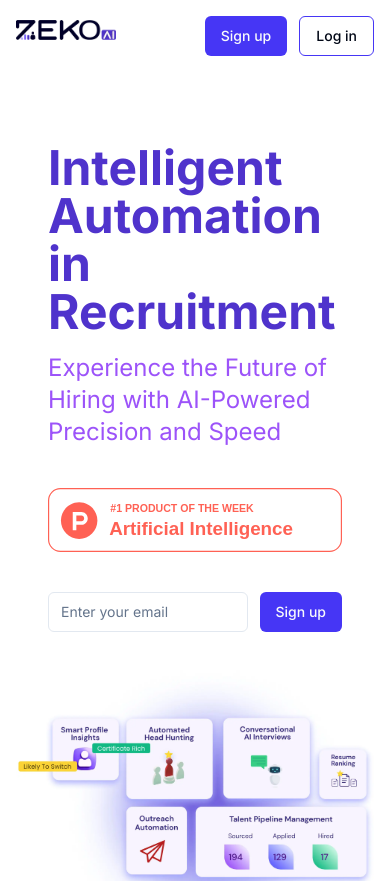
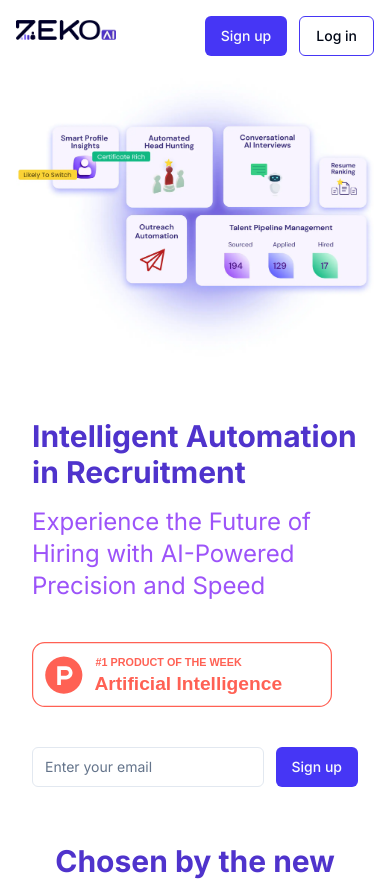
Before and after one commit to kesh-007/zeko.ai, a Next.js app: page / in a window 390 px wide. Shown: the top 881 px of the page. Built offline with nearby package versions, Linux system fonts and the light colour scheme.

Commit message:
lazy loading added

```diff
--- a/src/app/layout.tsx
+++ b/src/app/layout.tsx
@@ -7,7 +7,7 @@
 const inter = Inter({ subsets: ["latin"] });
 
 export const metadata: Metadata = {
-  title: "Zeko AI",
+  title: "Zeko.ai",
   description: "Zeko Hunt simplifies IT hiring by expertly finding skilled candidates from vast data pools. Filling critical roles is now faster and easier",
 };
 
--- a/src/app/page.tsx
+++ b/src/app/page.tsx
@@ -1,14 +1,17 @@
-import Advantages from '@/components/Advantages'
-import BackedBy from '@/components/BackedBy'
-import Banner from '@/components/Banner'
-import Customers from '@/components/Customers'
-import EffortlessSection from '@/components/EffortlessSection'
-import Header from '@/components/Header'
-import Products from '@/components/Products'
-import Talents from '@/components/Talents'
 import React from 'react'
+import dynamic from 'next/dynamic'
 
 const page = () => {
+  const Header = dynamic(() => import('@/components/Header'))
+  const Customers = dynamic(() => import('@/components/Customers'))
+  const Products  = dynamic(() => import('@/components/Products'))
+  const Advantages = dynamic(() => import('@/components/Advantages'))
+  const Talents = dynamic(() => import('@/components/Talents'))
+  const EffortlessSection = dynamic(() => import('@/components/EffortlessSection'))
+  const Banner = dynamic(() => import('@/components/Banner'))
+  const BackedBy = dynamic(() => import('@/components/BackedBy'))
+
+
   return (
     <div>
       <Header/>
--- a/src/components/Customers.tsx
+++ b/src/components/Customers.tsx
@@ -1,3 +1,4 @@
+"use server"
 import Image from 'next/image'
 import React from 'react'
 
--- a/src/components/Header.tsx
+++ b/src/components/Header.tsx
@@ -1,4 +1,4 @@
-"use client"
+"use server"
 import React from 'react'
 import { Button } from './ui/button'
 import Image from 'next/image'
@@ -6,9 +6,9 @@
 
 const Header = () => {
   return (
-    <div className='flex justify-between max-md:flex-col px-4'>
-        <div className='max-w-4xl mt-10 p-8 max-md:w-full'>
-        <h1 className='text-5xl text-[#4F33CC] font-bold'>Intelligent Automation
+    <div className='flex justify-between max-md:flex-col-reverse px-4'>
+        <div className='max-w-4xl mt-10 md:p-8 p-4 max-md:w-full'>
+        <h1 className='text-5xl max-md:text-3xl text-[#4F33CC] font-bold'>Intelligent Automation
 in Recruitment</h1>
 <h2 className='text-[#9C53F9] text-2xl mt-4'>Experience the Future of Hiring with AI-Powered Precision and Speed</h2>
 <button  className='hover:bg-inherit mt-10'>
```
